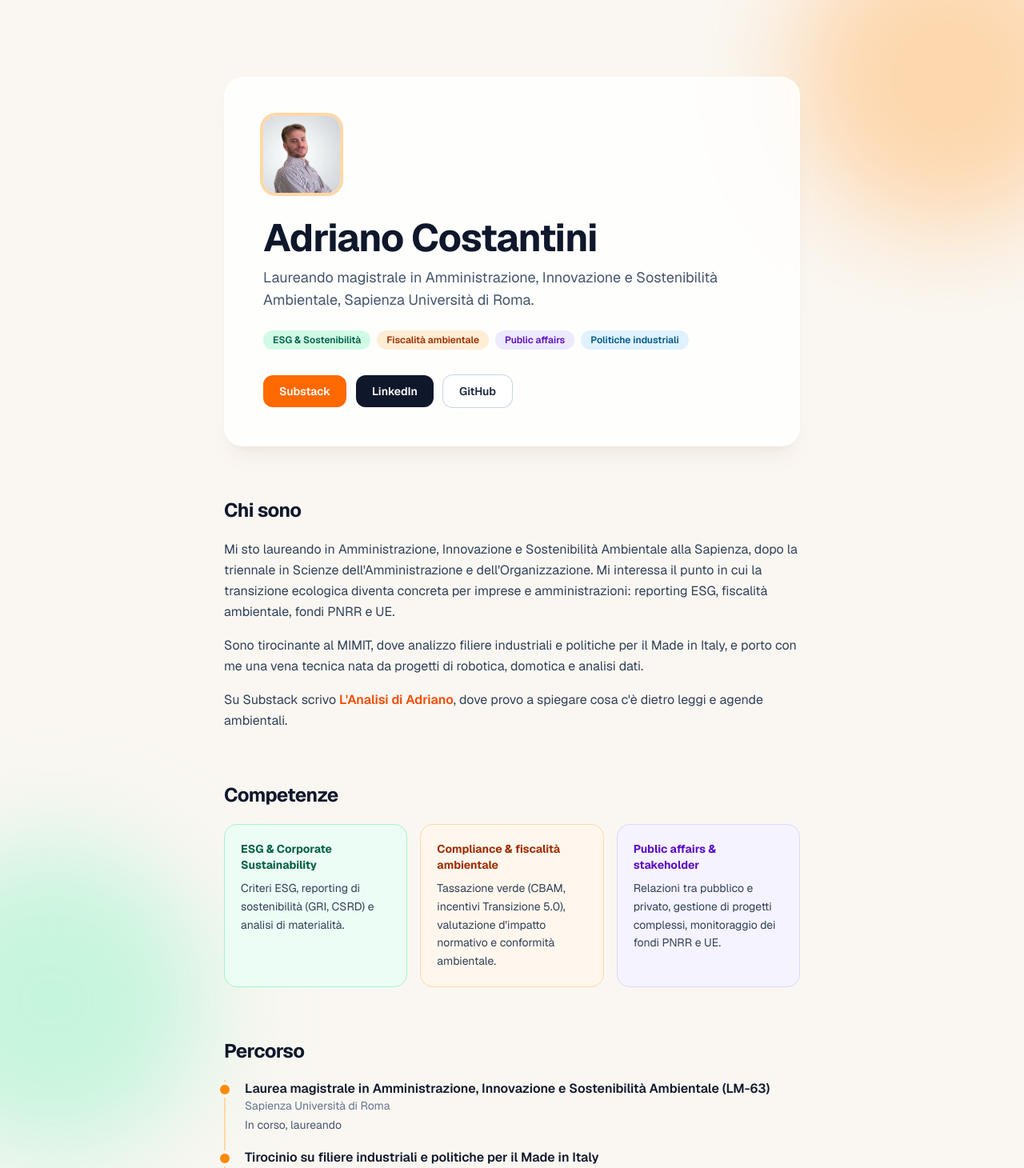
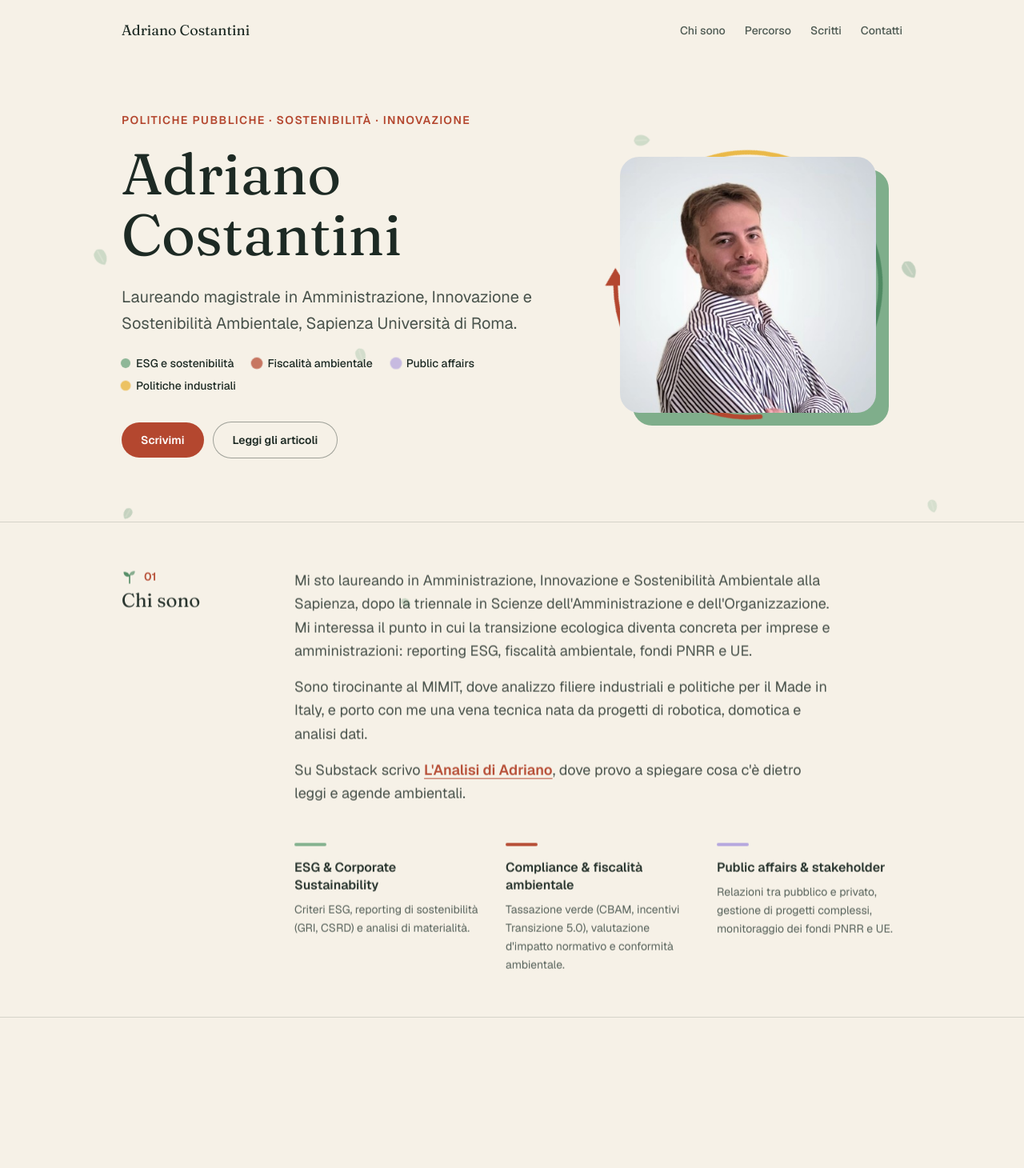
Before and after one commit to AdrianoC2699/adrianocostantini.github.io, a Next.js app: page /adrianocostantini.github.io/ in a window 1280 px wide. Shown: the top 1460 px of the page at 80% size. Built offline with nearby package versions, Linux system fonts and the light colour scheme.

Commit message:
Animazioni a tema sostenibilità

```diff
--- a/src/app/globals.css
+++ b/src/app/globals.css
@@ -1,4 +1,19 @@
 @import "tailwindcss";
+
+@theme {
+  --color-paper: #f6f1e7;
+  --color-ink: #1d2a24;
+  --color-muted: #4f5b54;
+  --color-clay: #b4472f;
+  --color-sage: #7fae8b;
+  --color-moss: #4f8a62;
+  --color-lilac: #b3a4de;
+  --color-sun: #eab949;
+}
+
+@theme inline {
+  --font-display: var(--font-fraunces), Georgia, serif;
+}
 
 html {
   scroll-behavior: smooth;
@@ -6,6 +21,106 @@ html {
 
 body {
   font-family: var(--font-geist-sans), system-ui, sans-serif;
-  background-color: #faf7f2;
-  color: #0f172a;
+  background-color: var(--color-paper);
+  color: var(--color-ink);
 }
+
+::selection {
+  background: var(--color-sun);
+  color: var(--color-ink);
+}
+
+/* Foglie che cadono */
+.leaves {
+  position: fixed;
+  inset: 0;
+  z-index: 0;
+  overflow: hidden;
+  pointer-events: none;
+}
+
+.leaf {
+  position: absolute;
+  top: 0;
+  left: var(--x);
+  width: var(--size);
+  height: var(--size);
+  opacity: 0;
+  animation: leaf-fall var(--dur) linear var(--delay) infinite;
+  will-change: transform, opacity;
+}
+
+.leaf-svg {
+  animation: leaf-sway var(--sway) ease-in-out infinite alternate;
+  transform-origin: 50% 20%;
+}
+
+@keyframes leaf-fall {
+  0% { transform: translate3d(0, -10vh, 0) rotate(0deg); opacity: 0; }
+  8% { opacity: var(--op); }
+  92% { opacity: var(--op); }
+  100% { transform: translate3d(var(--drift), 110vh, 0) rotate(var(--spin)); opacity: 0; }
+}
+
+@keyframes leaf-sway {
+  from { transform: rotate(-28deg); }
+  to { transform: rotate(28deg); }
+}
+
+/* Anello economia circolare */
+.orbit {
+  animation: orbit-spin 50s linear infinite;
+  transform-origin: center;
+}
+
+@keyframes orbit-spin {
+  to { transform: rotate(360deg); }
+}
+
+/* Puntini che respirano */
+.pulse-dot {
+  animation: dot-pulse 3.5s ease-in-out infinite;
+}
+
+@keyframes dot-pulse {
+  0%, 100% { transform: scale(1); opacity: 1; }
+  50% { transform: scale(1.5); opacity: 0.7; }
+}
+
+/* Germoglio e comparsa delle sezioni allo scroll (solo dove supportato) */
+.sprout {
+  transform-origin: 50% 100%;
+}
+
+@supports (animation-timeline: view()) {
+  .reveal {
+    animation: reveal-up linear both;
+    animation-timeline: view();
+    animation-range: entry 0% entry 25%;
+  }
+
+  .sprout {
+    animation: sprout-grow linear both;
+    animation-timeline: view();
+    animation-range: entry 5% entry 45%;
+  }
+
+  @keyframes reveal-up {
+    from { opacity: 0; transform: translateY(32px); }
+    to { opacity: 1; transform: none; }
+  }
+
+  @keyframes sprout-grow {
+    from { transform: scale(0) rotate(-25deg); }
+    to { transform: scale(1) rotate(0deg); }
+  }
+}
+
+/* Accessibilità: niente movimento se l'utente lo ha disattivato */
+@media (prefers-reduced-motion: reduce) {
+  .leaves { display: none; }
+  .orbit, .pulse-dot, .reveal, .sprout, .leaf-svg {
+    animation: none !important;
+  }
+  html { scroll-behavior: auto; }
+}
--- a/src/app/page.tsx
+++ b/src/app/page.tsx
@@ -1,120 +1,165 @@
+import type { ReactNode } from "react";
 import SubstackArticles from "@/components/SubstackArticles";
+import Leaves from "@/components/Leaves";
+import OrbitRing from "@/components/OrbitRing";
+import Sprout from "@/components/Sprout";
 
 const PUBLICATION_URL = "https://adrianoc99.substack.com";
 const BASE_PATH = "/adrianocostantini.github.io";
 const EMAIL = "adrianocostantini99@outlook.it";
+const LINKEDIN = "https://www.linkedin.com/in/adriano-costantini-039781bb/";
+const SUBSTACK_PROFILE = "https://substack.com/@adrianoc99";
+const GITHUB = "https://github.com/AdrianoC2699";
 
 const topics = [
-  { label: "ESG & Sostenibilità", style: "bg-emerald-100 text-emerald-800" },
-  { label: "Fiscalità ambientale", style: "bg-orange-100 text-orange-800" },
-  { label: "Public affairs", style: "bg-violet-100 text-violet-800" },
-  { label: "Politiche industriali", style: "bg-sky-100 text-sky-800" },
-];
-
-const links = [
-  { label: "Substack", href: "https://substack.com/@adrianoc99", style: "bg-orange-500 text-white hover:bg-orange-600" },
-  { label: "LinkedIn", href: "https://www.linkedin.com/in/adriano-costantini-039781bb/", style: "bg-slate-900 text-white hover:bg-slate-700" },
-  { label: "GitHub", href: "https://github.com/AdrianoC2699", style: "bg-white text-slate-800 ring-1 ring-slate-300 hover:ring-slate-500" },
+  { label: "ESG e sostenibilità", dot: "bg-sage" },
+  { label: "Fiscalità ambientale", dot: "bg-clay" },
+  { label: "Public affairs", dot: "bg-lilac" },
+  { label: "Politiche industriali", dot: "bg-sun" },
 ];
 
 const skills = [
   {
     title: "ESG & Corporate Sustainability",
     text: "Criteri ESG, reporting di sostenibilità (GRI, CSRD) e analisi di materialità.",
-    style: "bg-emerald-50 border-emerald-200",
-    accent: "text-emerald-800",
+    bar: "bg-sage",
   },
   {
     title: "Compliance & fiscalità ambientale",
     text: "Tassazione verde (CBAM, incentivi Transizione 5.0), valutazione d'impatto normativo e conformità ambientale.",
-    style: "bg-orange-50 border-orange-200",
-    accent: "text-orange-800",
+    bar: "bg-clay",
   },
   {
     title: "Public affairs & stakeholder",
     text: "Relazioni tra pubblico e privato, gestione di progetti complessi, monitoraggio dei fondi PNRR e UE.",
-    style: "bg-violet-50 border-violet-200",
-    accent: "text-violet-800",
+    bar: "bg-lilac",
   },
 ];
 
 const path = [
   {
+    when: "In corso",
     title: "Laurea magistrale in Amministrazione, Innovazione e Sostenibilità Ambientale (LM-63)",
     place: "Sapienza Università di Roma",
-    note: "In corso, laureando",
   },
   {
+    when: "Fino a dicembre 2026",
     title: "Tirocinio su filiere industriali e politiche per il Made in Italy",
     place: "Ministero delle Imprese e del Made in Italy (MIMIT)",
-    note: "In corso, fino a dicembre 2026",
   },
   {
-    title: "Certificazioni Open Badge in ESG, economia circolare e reporting di sostenibilità",
+    when: "Certificazioni",
+    title: "Open Badge in ESG, economia circolare e reporting di sostenibilità",
     place: "Università Federico II di Napoli",
-    note: "",
   },
   {
-    title: "Laurea triennale in Scienze dell'Amministrazione e dell'Organizzazione (L-16)",
+    when: "Triennale",
+    title: "Laurea in Scienze dell'Amministrazione e dell'Organizzazione (L-16)",
     place: "Sapienza Università di Roma",
-    note: "",
   },
 ];
 
+function Section({
+  id,
+  label,
+  title,
+  children,
+}: {
+  id: string;
+  label: string;
+  title: string;
+  children: ReactNode;
+}) {
+  return (
+    <section id={id} className="border-t border-ink/15">
+      <div className="reveal mx-auto grid max-w-5xl gap-6 px-6 py-14 md:grid-cols-[11rem_1fr] md:gap-10">
+        <div>
+          <p className="flex items-center gap-2 text-sm font-semibold text-clay">
+            <Sprout />
+            {label}
+          </p>
+          <h2 className="font-display mt-1 text-2xl">{title}</h2>
+        </div>
+        <div>{children}</div>
+      </div>
+    </section>
+  );
+}
+
 export default function Home() {
   return (
-    <div className="relative min-h-screen overflow-hidden bg-[#faf7f2] text-slate-900">
-      <div aria-hidden className="pointer-events-none absolute -top-24 -right-24 h-96 w-96 rounded-full bg-orange-300/50 blur-3xl" />
-      <div aria-hidden className="pointer-events-none absolute top-1/3 -left-32 h-96 w-96 rounded-full bg-emerald-200/60 blur-3xl" />
-      <div aria-hidden className="pointer-events-none absolute bottom-0 right-1/4 h-80 w-80 rounded-full bg-violet-200/60 blur-3xl" />
+    <div className="min-h-screen overflow-x-clip bg-paper text-ink">
+      <Leaves />
+      <header className="relative z-10">
+        <nav className="mx-auto flex max-w-5xl items-center justify-between px-6 py-6 text-sm">
+          <span className="font-display text-lg">Adriano Costantini</span>
+          <div className="flex gap-6 font-medium text-muted">
+            <a href="#chi-sono" className="hover:text-clay">Chi sono</a>
+            <a href="#percorso" className="hover:text-clay">Percorso</a>
+            <a href="#scritti" className="hover:text-clay">Scritti</a>
+            <a href="#contatti" className="hover:text-clay">Contatti</a>
+          </div>
+        </nav>
+      </header>
 
-      <main className="relative mx-auto max-w-3xl px-6 py-16 sm:py-24">
-        {/* biglietto da visita */}
-        <section className="rounded-3xl border border-white/70 bg-white/80 p-8 shadow-xl shadow-orange-900/5 backdrop-blur sm:p-12">
+      <main className="relative z-10">
+        {/* hero */}
+        <section className="mx-auto grid max-w-5xl items-center gap-12 px-6 pb-20 pt-10 md:grid-cols-[1.4fr_1fr] md:pt-16">
+          <div>
+            <p className="mb-5 text-sm font-semibold uppercase tracking-widest text-clay">
+              Politiche pubbliche · Sostenibilità · Innovazione
+            </p>
+            <h1 className="font-display text-5xl leading-[1.05] sm:text-7xl">
+              Adriano Costantini
+            </h1>
+            <p className="mt-6 max-w-xl text-xl leading-relaxed text-ink/80">
+              Laureando magistrale in Amministrazione, Innovazione e Sostenibilità Ambientale,
+              Sapienza Università di Roma.
+            </p>
+            <ul className="mt-6 flex flex-wrap gap-x-6 gap-y-2 text-sm font-medium">
+              {topics.map((t, i) => (
+                <li key={t.label} className="flex items-center gap-2">
+                  <span className={`pulse-dot h-2.5 w-2.5 rounded-full ${t.dot}`} style={{ animationDelay: `${i * 0.6}s` }} />
+                  {t.label}
+                </li>
+              ))}
+            </ul>
+            <div className="mt-9 flex flex-wrap gap-3">
+              <a
+                href={`mailto:${EMAIL}`}
+                className="rounded-full bg-clay px-6 py-3 text-sm font-semibold text-white transition hover:bg-ink"
+              >
+                Scrivimi
+              </a>
+              <a
+                href="#scritti"
+                className="rounded-full px-6 py-3 text-sm font-semibold ring-1 ring-ink/40 transition hover:ring-ink"
+              >
+                Leggi gli articoli
+              </a>
+            </div>
+          </div>
+
+          <div className="relative mx-auto w-64 md:w-full md:max-w-xs">
+            <div aria-hidden className="absolute -bottom-4 -right-4 h-full w-full rounded-3xl bg-sage" />
+            <OrbitRing />
             {/* eslint-disable-next-line @next/next/no-img-element */}
             <img
               src={`${BASE_PATH}/foto.jpg`}
               alt="Adriano Costantini"
-            className="mb-8 h-24 w-24 rounded-2xl object-cover ring-4 ring-orange-200"
+              className="relative aspect-square w-full rounded-3xl object-cover"
             />
-          <h1 className="text-4xl font-bold tracking-tight sm:text-5xl">Adriano Costantini</h1>
-          <p className="mt-3 text-lg text-slate-600">
-            Laureando magistrale in Amministrazione, Innovazione e Sostenibilità Ambientale,
-            Sapienza Università di Roma.
-          </p>
-
-          <div className="mt-6 flex flex-wrap gap-2">
-            {topics.map((t) => (
-              <span key={t.label} className={`rounded-full px-3 py-1 text-xs font-semibold ${t.style}`}>
-                {t.label}
-              </span>
-            ))}
-          </div>
-
-          <div className="mt-8 flex flex-wrap gap-3">
-            {links.map((l) => (
-              <a
-                key={l.label}
-                href={l.href}
-                target="_blank"
-                rel="noopener noreferrer"
-                className={`rounded-xl px-5 py-2.5 text-sm font-semibold transition ${l.style}`}
-              >
-                {l.label}
-              </a>
-            ))}
           </div>
         </section>
 
-        {/* chi sono */}
-        <section className="mt-16">
-          <h2 className="mb-5 text-2xl font-bold tracking-tight">Chi sono</h2>
-          <div className="space-y-4 leading-relaxed text-slate-700">
+        <Section id="chi-sono" label="01" title="Chi sono">
+          <div className="max-w-2xl space-y-4 text-lg leading-relaxed text-ink/85">
             <p>
               Mi sto laureando in Amministrazione, Innovazione e Sostenibilità Ambientale alla
-              Sapienza, dopo la triennale in Scienze dell&apos;Amministrazione e dell&apos;Organizzazione.
-              Mi interessa il punto in cui la transizione ecologica diventa concreta per imprese e
-              amministrazioni: reporting ESG, fiscalità ambientale, fondi PNRR e UE.
+              Sapienza, dopo la triennale in Scienze dell&apos;Amministrazione e
+              dell&apos;Organizzazione. Mi interessa il punto in cui la transizione ecologica
+              diventa concreta per imprese e amministrazioni: reporting ESG, fiscalità
+              ambientale, fondi PNRR e UE.
             </p>
             <p>
               Sono tirocinante al MIMIT, dove analizzo filiere industriali e politiche per il
@@ -127,89 +172,86 @@ export default function Home() {
                 href={PUBLICATION_URL}
                 target="_blank"
                 rel="noopener noreferrer"
-                className="font-semibold text-orange-600 hover:underline"
+                className="font-semibold text-clay underline underline-offset-4"
               >
                 L&apos;Analisi di Adriano
               </a>
               , dove provo a spiegare cosa c&apos;è dietro leggi e agende ambientali.
             </p>
           </div>
-        </section>
 
-        {/* competenze */}
-        <section className="mt-16">
-          <h2 className="mb-5 text-2xl font-bold tracking-tight">Competenze</h2>
-          <div className="grid gap-4 sm:grid-cols-3">
+          <div className="mt-12 grid gap-8 sm:grid-cols-3">
             {skills.map((s) => (
-              <div key={s.title} className={`rounded-2xl border p-5 ${s.style}`}>
-                <h3 className={`mb-2 text-sm font-bold ${s.accent}`}>{s.title}</h3>
-                <p className="text-sm leading-relaxed text-slate-700">{s.text}</p>
+              <div key={s.title}>
+                <div className={`mb-4 h-1 w-10 rounded-full ${s.bar}`} />
+                <h3 className="font-semibold leading-snug">{s.title}</h3>
+                <p className="mt-2 text-sm leading-relaxed text-muted">{s.text}</p>
               </div>
             ))}
           </div>
-        </section>
+        </Section>
 
-        {/* percorso */}
-        <section className="mt-16">
-          <h2 className="mb-5 text-2xl font-bold tracking-tight">Percorso</h2>
-          <ol className="space-y-5 border-l-2 border-orange-200 pl-6">
+        <Section id="percorso" label="02" title="Percorso">
+          <ol className="divide-y divide-ink/15 border-y border-ink/15">
             {path.map((p) => (
-              <li key={p.title} className="relative">
-                <span className="absolute -left-[31px] top-1.5 h-3 w-3 rounded-full bg-orange-400 ring-4 ring-[#faf7f2]" />
+              <li key={p.title} className="grid gap-1 py-5 sm:grid-cols-[11rem_1fr] sm:gap-8">
+                <p className="text-sm font-medium text-clay">{p.when}</p>
+                <div>
                   <h3 className="font-semibold leading-snug">{p.title}</h3>
-                <p className="text-sm text-slate-500">{p.place}</p>
-                {p.note && <p className="mt-1 text-sm text-slate-600">{p.note}</p>}
+                  <p className="mt-1 text-sm text-muted">{p.place}</p>
+                </div>
               </li>
             ))}
           </ol>
-        </section>
+        </Section>
 
-        {/* articoli */}
-        <section className="mt-16">
-          <div className="mb-6 flex items-end justify-between">
-            <h2 className="text-2xl font-bold tracking-tight">Ultime analisi</h2>
+        <Section id="scritti" label="03" title="Scritti">
+          <SubstackArticles publicationUrl={PUBLICATION_URL} />
           <a
             href={PUBLICATION_URL}
             target="_blank"
             rel="noopener noreferrer"
-              className="text-sm font-semibold text-orange-600 hover:underline"
+            className="mt-6 inline-block text-sm font-semibold text-clay underline underline-offset-4"
           >
-              Tutti gli articoli →
+            Tutti gli articoli su Substack →
           </a>
-          </div>
-          <SubstackArticles publicationUrl={PUBLICATION_URL} />
-        </section>
+        </Section>
+      </main>
 
-        {/* disponibilità */}
-        <section className="mt-16 rounded-3xl bg-slate-900 p-8 text-white sm:p-10">
-          <h2 className="text-xl font-bold">Aperto a collaborazioni</h2>
-          <p className="mt-2 max-w-xl text-slate-300">
+      <footer id="contatti" className="relative z-10 bg-ink text-paper">
+        <div className="mx-auto max-w-5xl px-6 py-16">
+          <h2 className="font-display text-3xl sm:text-4xl">Aperto a collaborazioni</h2>
+          <p className="mt-4 max-w-xl text-lg leading-relaxed text-paper/80">
             Mi interessano opportunità in consulenza ESG, corporate sustainability, business
             analysis e politiche industriali.
           </p>
-          <div className="mt-6 flex flex-wrap gap-3">
+          <div className="mt-8 flex flex-wrap gap-3">
             <a
               href={`mailto:${EMAIL}`}
-              className="rounded-xl bg-orange-500 px-5 py-2.5 text-sm font-semibold text-white transition hover:bg-orange-600"
+              className="rounded-full bg-sun px-6 py-3 text-sm font-semibold text-ink transition hover:bg-paper"
             >
               Scrivimi via email
             </a>
             <a
-              href="https://www.linkedin.com/in/adriano-costantini-039781bb/"
+              href={LINKEDIN}
               target="_blank"
               rel="noopener noreferrer"
-              className="rounded-xl px-5 py-2.5 text-sm font-semibold text-white ring-1 ring-slate-600 transition hover:ring-slate-400"
+              className="rounded-full px-6 py-3 text-sm font-semibold ring-1 ring-paper/40 transition hover:ring-paper"
             >
               LinkedIn
             </a>
           </div>
-          <p className="mt-4 text-sm text-slate-400">{EMAIL}</p>
-        </section>
+          <p className="mt-5 text-sm text-paper/70">{EMAIL}</p>
 
-        <footer className="mt-12 text-center text-xs text-slate-400">
-          © {new Date().getFullYear()} Adriano Costantini
+          <div className="mt-14 flex flex-wrap items-center justify-between gap-4 border-t border-paper/20 pt-6 text-xs text-paper/70">
+            <span>© {new Date().getFullYear()} Adriano Costantini</span>
+            <div className="flex gap-5">
+              <a href={SUBSTACK_PROFILE} target="_blank" rel="noopener noreferrer" className="hover:text-paper">Substack</a>
+              <a href={GITHUB} target="_blank" rel="noopener noreferrer" className="hover:text-paper">GitHub</a>
+            </div>
+          </div>
+        </div>
       </footer>
-      </main>
     </div>
   );
 }
--- /dev/null
+++ b/src/components/Leaves.tsx
@@ -0,0 +1,42 @@
+import type { CSSProperties } from "react";
+
+const leaves = [
+  { x: "5%",  size: 26, dur: 30, delay: -6,  drift: "9vw",  spin: "320deg", op: 0.35, sway: "5s", color: "text-sage" },
+  { x: "16%", size: 18, dur: 38, delay: -22, drift: "-6vw", spin: "-240deg", op: 0.3,  sway: "6s", color: "text-moss" },
+  { x: "30%", size: 22, dur: 34, delay: -12, drift: "8vw",  spin: "280deg", op: 0.3,  sway: "4.5s", color: "text-sage" },
+  { x: "45%", size: 16, dur: 42, delay: -30, drift: "-7vw", spin: "-300deg", op: 0.28, sway: "5.5s", color: "text-moss" },
+  { x: "60%", size: 24, dur: 32, delay: -2,  drift: "7vw",  spin: "260deg", op: 0.33, sway: "5s", color: "text-sage" },
+  { x: "72%", size: 18, dur: 40, delay: -18, drift: "-8vw", spin: "-280deg", op: 0.3,  sway: "6.5s", color: "text-sun" },
+  { x: "85%", size: 28, dur: 36, delay: -9,  drift: "6vw",  spin: "300deg", op: 0.32, sway: "5s", color: "text-moss" },
+  { x: "94%", size: 20, dur: 44, delay: -26, drift: "-5vw", spin: "-260deg", op: 0.28, sway: "4s", color: "text-sage" },
+];
+
+export default function Leaves() {
+  return (
+    <div aria-hidden className="leaves">
+      {leaves.map((l, i) => (
+        <span
+          key={i}
+          className="leaf"
+          style={
+            {
+              "--x": l.x,
+              "--size": `${l.size}px`,
+              "--dur": `${l.dur}s`,
+              "--delay": `${l.delay}s`,
+              "--drift": l.drift,
+              "--spin": l.spin,
+              "--op": l.op,
+              "--sway": l.sway,
+            } as CSSProperties
+          }
+        >
+          <svg viewBox="0 0 24 24" className={`leaf-svg h-full w-full ${l.color}`} fill="currentColor">
+            <path d="M12 2C6 6 4 12 6 18c1 2 3 3 6 4 3-1 5-2 6-4 2-6 0-12-6-16z" />
+            <path d="M12 6v14" stroke="#f6f1e7" strokeWidth="0.8" strokeLinecap="round" fill="none" opacity="0.6" />
+          </svg>
+        </span>
+      ))}
+    </div>
+  );
+}
--- /dev/null
+++ b/src/components/OrbitRing.tsx
@@ -0,0 +1,26 @@
+export default function OrbitRing() {
+  const arrow = (
+    <>
+      <path
+        d="M115.6 11.4 A90 90 0 0 1 186.9 123.3"
+        fill="none"
+        stroke="currentColor"
+        strokeWidth="3"
+        strokeLinecap="round"
+      />
+      <polygon points="193.7,125.1 180.1,121.5 183.8,134.9" fill="currentColor" />
+    </>
+  );
+
+  return (
+    <svg
+      aria-hidden
+      viewBox="0 0 200 200"
+      className="orbit pointer-events-none absolute -left-6 -top-6 h-[calc(100%+3rem)] w-[calc(100%+3rem)]"
+    >
+      <g className="text-moss">{arrow}</g>
+      <g className="text-clay" transform="rotate(120 100 100)">{arrow}</g>
+      <g className="text-sun" transform="rotate(240 100 100)">{arrow}</g>
+    </svg>
+  );
+}
--- /dev/null
+++ b/src/components/Sprout.tsx
@@ -0,0 +1,9 @@
+export default function Sprout() {
+  return (
+    <svg aria-hidden viewBox="0 0 24 24" className="sprout h-5 w-5 text-moss">
+      <path d="M12 22V10" stroke="currentColor" strokeWidth="2" strokeLinecap="round" fill="none" />
+      <path d="M12 12C12 7 8 5 3 5c0 5 3 8 9 7z" fill="currentColor" />
+      <path d="M12 10c0-4 3-6 8-6 0 5-3 7-8 6z" fill="currentColor" opacity="0.7" />
+    </svg>
+  );
+}
```
Also changed, not shown: src/app/layout.tsx (+7 -2 lines), src/components/SubstackArticles.tsx (+16 -18 lines). Lines whose indentation alone changed are shown as unchanged.
